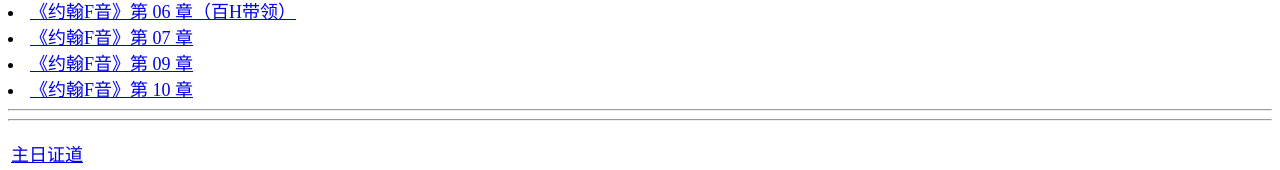
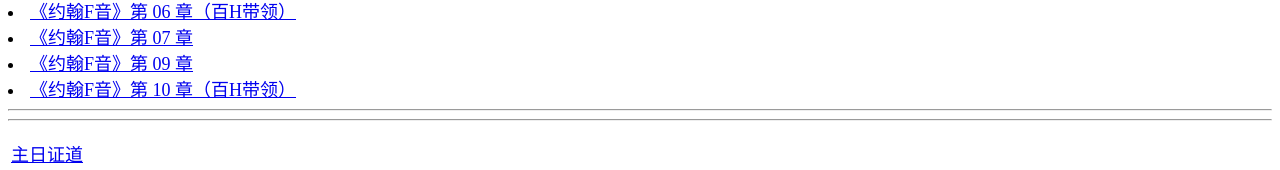
Before and after one commit to NCCChurch/group, a plain HTML site: page index.html in a window 1280 px wide. Shown: the part 1086-1256 px from the top of the page. Drawn offline with Linux system fonts and the light colour scheme.

Commit message:
Update index.html

```diff
--- a/index.html
+++ b/index.html
@@ -134,7 +134,7 @@
         <li><font size="4"><a href="./20240830.html">《约翰F音》第 09 章 </a></font></li>
 </tr>
 <tr>
-        <li><font size="4"><a href="./20240906.html">《约翰F音》第 10 章 </a></font></li>
+        <li><font size="4"><a href="./20240906.html">《约翰F音》第 10 章（百H带领） </a></font></li>
 
 
 
```
